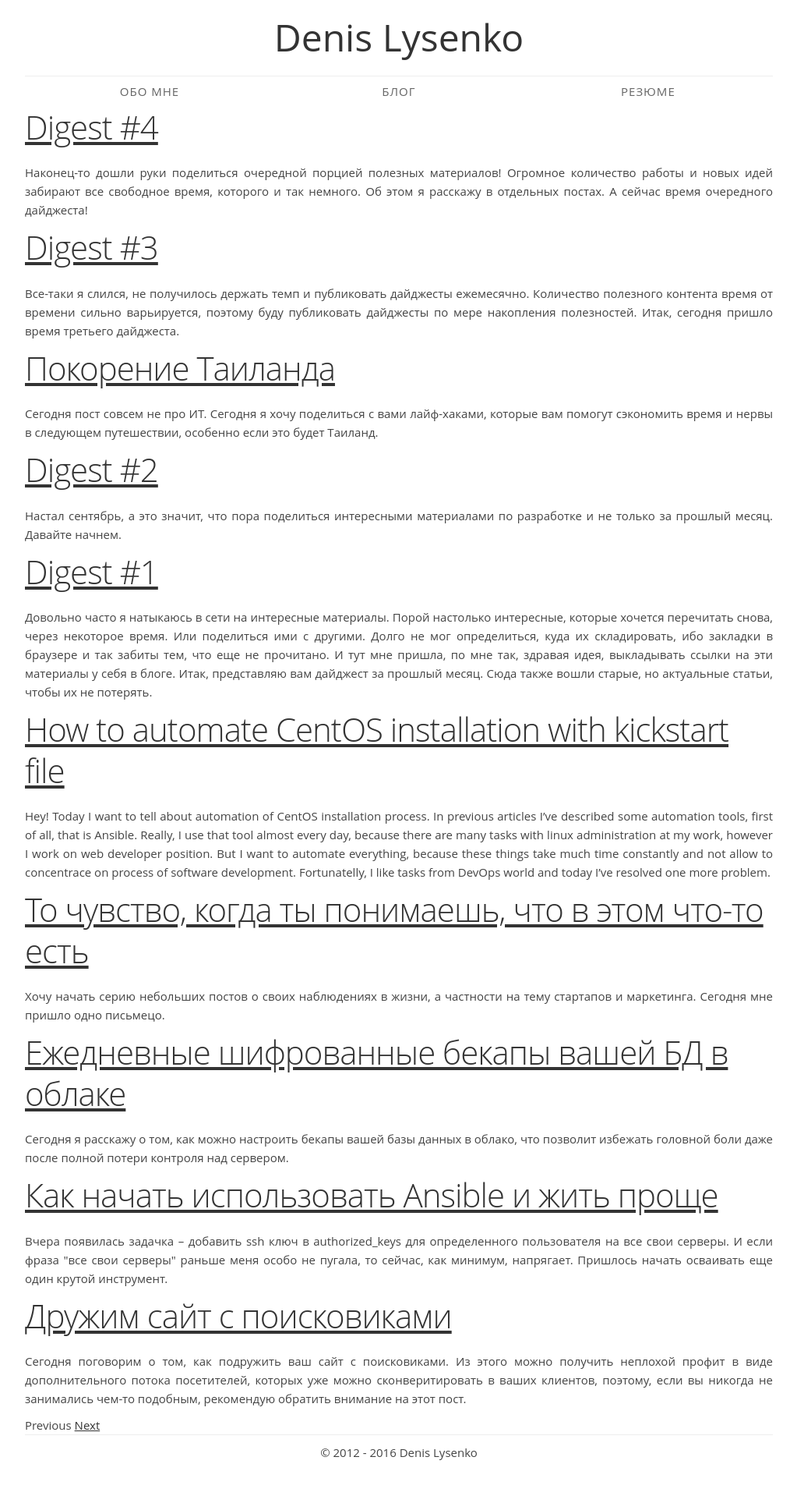
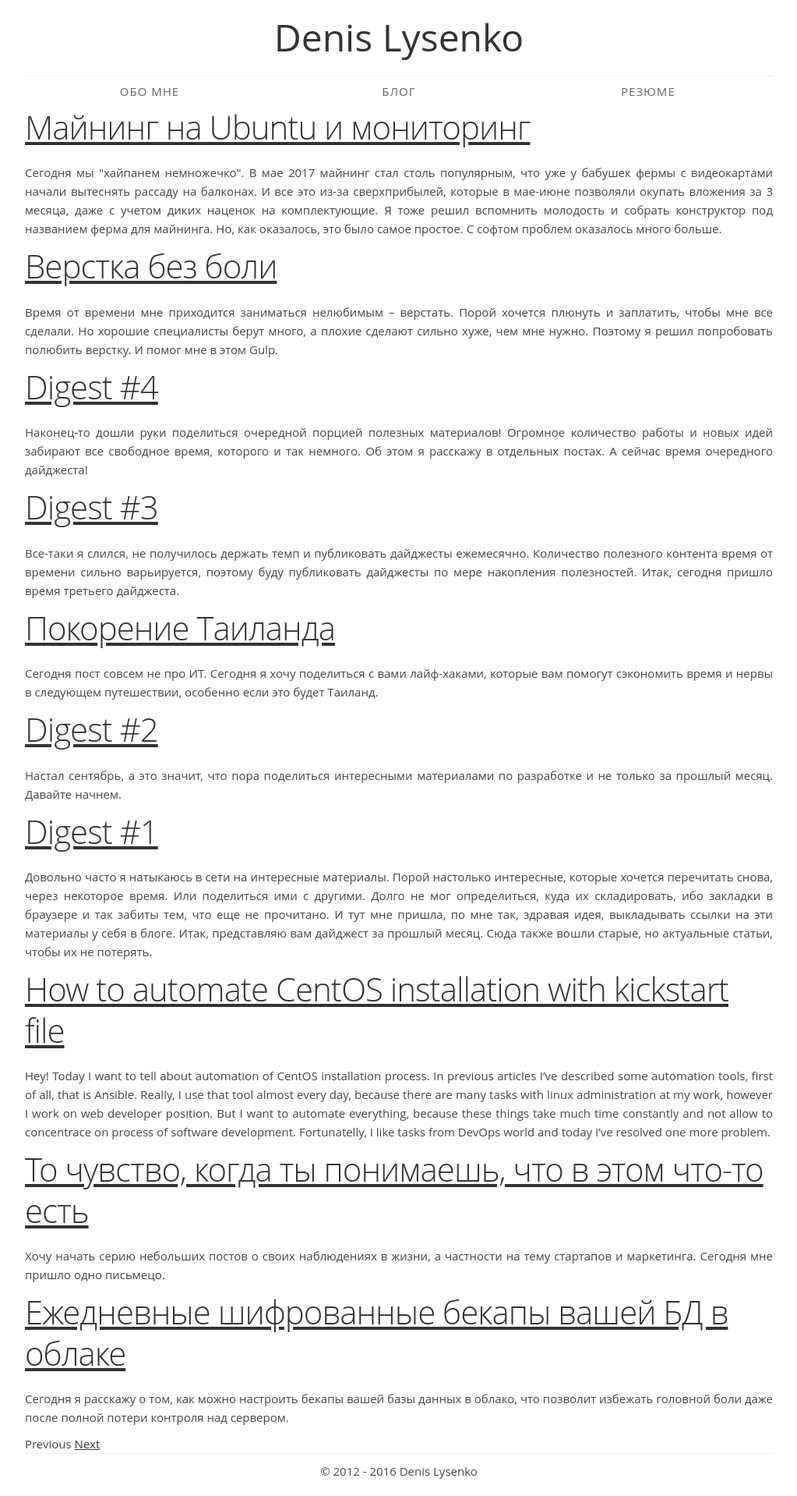
Before and after one commit to lysenkooo/blog, a Jekyll site: the page built from index.html, in a window 1280 px wide. Shown: the whole page at 78% size, without its empty margins (128-1151 px from the left). Built offline with Jekyll 4.4.1, drawn with Linux system fonts in a browser that asks for light colours; nearby versions of some CDN libraries; the list of posts is cut into pages by our own code; before the commit the page ends 1894 px from its top, so only the background shows below that; some of the changed lines change nothing that is shown.

Commit message:
New articles

````diff
--- /dev/null
+++ b/_posts/2017-07-30-html-without-pain.markdown
@@ -0,0 +1,20 @@
+---
+layout: post
+title: Верстка без боли
+date: 2017-07-30 12:05:00 +0300
+categories: ru
+tags: html
+intro: >
+  Время от времени мне приходится заниматься нелюбимым – верстать. Порой хочется
+  плюнуть и заплатить, чтобы мне все сделали. Но хорошие специалисты берут много,
+  а плохие сделают сильно хуже, чем мне нужно. Поэтому я решил попробовать
+  полюбить верстку. И помог мне в этом Gulp.
+---
+
+Не смотря на то, что я уже давно работаю с WebPack и его тоже можно приручить для сборки проекта с версткой, я решил пойти по более классическому пути и изучить для этого дела Gulp. Он мне показался намного проще и лаконичнее. Зачем стрелять из пушки по воробям? WebPack хорош для сборки проектов на ReactJS и прочих, но для сборки верстки вполне достаточно Gulp. Кто-то вообще предпочитает Grunt.
+
+![Gulp with BrowserSync](/assets/gulp.gif)
+
+Итак, зачем это нужно? Gulp позволяет прогнать ваши исходники через кучу фильтров и выдать готовый к продакшену код в отдельной директории. Вы, наверное, знаете, насколько autoprefixer облегчает жизнь, какая крутая штука SCSS, зачем нужно пережимать тяжелые изображения, минифицировать код и так далее. Все это за вас делает Gulp в фоновом режиме. Ко всему прочему, он позволяет вам видеть результаты вашей верстки моментально в браузере сразу после нажатия комбинации для сохранения файла. При изменении HTML, JS или файлов типа изображений и шрифтов, страница просто перезагружается. Если же вы меняете CSS, новые стили подтягиватся по веб-сокету даже без перезагрузки страницы. В общем, эта штука нереально облегчает верстку и даже помогает полюбить ее. Единственное, для полного счастья вам нужно два монитора, либо один большой, чтобы сразу иметь открытый редактор и браузер и каждый раз не жать CMD+Tab (или Alt+Tab для тех, кто еще не в теме).
+
+В очередной раз, когда я в долгожданные выходные взялся за свой Pet Project (да, многие не понимают, но я жду выходных не только, чтобы отдохнуть и почитать книжки, но в первую очередь чтобы поработать над своими проектами), я решил, что пора бы уделить пару часов на настройку Gulp, чтобы больше не мучаться с версткой лендингов. Например, сейчас я пытаюсь запилить продающий сайт для своего проекта в сфере электронной коммерции [YouSales](http://yousales.ru), который уже подходит к стадии MVP (вдруг кто чем решит помочь, пишите на d@lysenkooo.ru). Поэтому, потратив пару-тройку часов я все-таки собрал Boilerplate с поддержкой Bootstrap и Font Awesome на основе Gulp и Bower. И работает это очень круто, [поэтому делюсь с вами](https://github.com/lysenkooo/gulp-bootstrap-boilerplate). Хорошей верстки!
--- /dev/null
+++ b/_posts/2017-07-30-mining-monitoring.markdown
@@ -0,0 +1,337 @@
+---
+layout: post
+title: Майнинг на Ubuntu и мониторинг
+date: 2017-07-30 12:05:00 +0300
+categories: ru
+tags: html
+intro: >
+  Сегодня мы "хайпанем немножечко". В мае 2017 майнинг стал столь популярным, что уже у бабушек фермы с видеокартами начали вытеснять рассаду на балконах. И все это из-за сверхприбылей, которые в мае-июне позволяли окупать вложения за 3 месяца, даже с учетом диких наценок на комплектующие. Я тоже решил вспомнить молодость и собрать конструктор под названием ферма для майнинга. Но, как оказалось, это было самое простое. С софтом проблем оказалось много больше.
+---
+
+Кому просто интересны цифры, [они есть](https://eth.nanopool.org/account/0x837ddd8528fa1961e960704ca4ed5bcdf9603685).
+
+![Etherium Rig on Ubuntu Linux](/assets/rig.jpg)
+
+Хоть я и осилил 60 уроков "Соло на клавиатуре", много печатать по-прежнему не люблю. Поэтому коротко: все майнеры сидели на винде. Проблема номер один: если карточку перегнать, система начинает настолько дико тормозить, что даже перезагрузить машину становится довольно тяжело. Ну, и, проблема номер два: удаленно управлять кроме как через TeamViewer, по-сути, нечем. RDP как-то туго заводился, с учетом того, что к системе не было подключено монитора.
+
+Выход был простым - попробовать Linux. После некоторого шаманства, я смог завести на машине Ubuntu Server 16.04, установил драйнера на карточки. Запустил майнер Claymore настроенный на NanoPool. Все работает – круто! Никакой винды, счастью нет предела. На машинку захожу через `ssh deploy@192.168.1.14` и смотрю все, что мне нужно.  Дальше началось шаманство с разгоном карточек NVIDIA, ведь бег разгона они дают так называемый Hashrate около 19 с карточки, а с разгоном около 23. Выяснилось, что разогнять можно `nvidia-smi`. Только вот эта штука требует запущенных иксов. А у нас Ubuntu Server. Окей, делаем workaround - запускаем в фоне иксы, и утилита отрабатывает. Правда, если вы до этого сгенерировали верный `Xorg.conf`. Даю по памяти +800Mhz как на винде в MSI Afterburner – хэшрейт намного ниже. Не понимаю в чем проблема. Методом тыка выяснется, что в линуксе чтобы дать эквивалент в +800 на винде, нужно выставить где-то +1500. И получаем те же заветные 23 мегахэша. Далее нужно сделать, чтобы все это дело запускалось при запуске системы.
+
+Для этого создаем файл systemd `/lib/systemd/system/claymore.service`.
+
+```
+[Unit]
+Description=Claymore Miner
+After=network.target
+
+[Service]
+User=deploy
+WorkingDirectory=/home/deploy/claymore
+ExecStart=/home/deploy/claymore/start.sh
+Restart=always
+RestartSec=60
+
+[Install]
+WantedBy=multi-user.target
+```
+
+Пишем файлик `start.sh`.
+
+```
+#!/bin/sh
+
+notify() {
+    curl https://api.telegram.org/bot***/sendMessage -d "chat_id=***" -d "text=${1}"
+}
+
+EMAIL="crashcube@gmail.com"
+ETH_WALLET="0x837ddd8528fa1961e960704ca4ed5bcdf9603685"
+SC_WALLET="b77c4bdce8033e61a33352773156a91e385efa62f5a130bfa8fcca4f58559d5979ac158d52e6"
+HOSTNAME=`uname -n`
+SERVER_IPS=`ip -o -4 addr list | grep -v 127.0.0.1 | awk '{print $4}' | tr '\n' ' ' | sed -e 's/\s*$//'`
+
+notify "Starting miner on ${HOSTNAME} located at ${SERVER_IPS}"
+
+# overclock
+
+sudo X :1 &
+
+for i in $(seq 0 5); do
+  sudo nvidia-settings --display :1 -a "[gpu:$i]/GPUFanControlState=1" -a "[fan:$i]/GPUTargetFanSpeed=80"
+  sudo nvidia-settings --display :1 -a "[gpu:$i]/GPUMemoryTransferRateOffset[3]=1500"
+  sudo nvidia-settings --display :1 -a "[gpu:$i]/GPUGraphicsClockOffset[3]=50"
+  sleep 5
+done
+
+# start claymore
+
+export GPU_FORCE_64BIT_PTR=0
+export GPU_MAX_HEAP_SIZE=100
+export GPU_USE_SYNC_OBJECTS=1
+export GPU_MAX_ALLOC_PERCENT=100
+export GPU_SINGLE_ALLOC_PERCENT=100
+
+if [ -z "$SC_WALLET" ]; then
+  COMMAND="./ethdcrminer64 -epool eth-eu1.nanopool.org:9999 -ewal ${ETH_WALLET}.${HOSTNAME}/${EMAIL} -epsw x -mode 1 -ftime 10 -tt -80 -ttli 75 -tstop 80 -r 1"
+else
+  COMMAND="./ethdcrminer64 -epool eth-eu1.nanopool.org:9999 -ewal ${ETH_WALLET}.${HOSTNAME}/${EMAIL} -epsw x -dcoin sia -dpool sia-eu1.nanopool.org:7777 -dwal ${SC_WALLET}/${HOSTNAME}/${EMAIL} -dpsw x -ftime 10 -tt -80 -ttli 75 -tstop 80 -r 1 -dcri 20 -ttdcr 70"
+fi
+
+notify "${COMMAND}"
+
+$COMMAND
+```
+
+Далее `systemctl enable claymore` и `systemctl start claymore`.
+
+Думаю, суть понятна. Скрипт запусился - кричим об этом в телеграм. Разгоняет все 6 карточек по очереди, запустив перед этим иксы. Затем, запускаем Claymore в соло или дуал майнинге. Не хватает лишь мониторинга. Вдруг температура выросла или хэшрейт упал, как об этом узнать. Окей, пишу свой первый в жизни скрипт на питоне. Правда перед этим сначала лезу в доку Claymore чтобы посмотреть API. Но там пишут, мол, лень писать доку по API, юзайте `tcpdump` или Wireshark и сами разберетесь. Удивился, но что делать, пришлось скачать Wireshart и посмотреть, что за пакетики летят. Оказалось там JSON RPC.
+
+```python
+#!/usr/bin/env python
+
+import socket
+import json
+import requests
+
+def notify(text):
+    url = "https://api.telegram.org/bot***/sendMessage"
+
+    payload = {
+        'chat_id': '***',
+        'text': text
+    }
+
+    r = requests.post(url, data=payload)
+
+s = socket.socket(socket.AF_INET, socket.SOCK_STREAM)
+s.connect(('127.0.0.1', 3333))
+s.sendall('{"id":0,"jsonrpc":"2.0","method":"miner_getstat1"}.')
+s.shutdown(socket.SHUT_WR)
+
+response = ''
+
+while 1:
+    data = s.recv(1024)
+    if not data:
+        break
+    response += data
+
+s.close()
+
+json = json.loads(response)
+
+rate_string = json['result'][3].split(';')
+
+for rate in rate_string:
+    if int(rate) > 18000:
+        continue
+
+    notify(response)
+    break
+
+temp_string = json['result'][6].split(';')
+
+for i, temp in enumerate(temp_string):
+    if i % 2 != 0 or int(temp) < 70:
+        continue
+
+    notify(response)
+    break
+```
+
+А питон не так уж и плох! На этом этапе я остановился и забыл на пару дней про ферму. Не считая того, что я хотел возможность логиниться на нее из любой точки, а не только из локальной сети, поэтому мне пришлось понднять OpenVPN сервер на своем VPS и сделать, чтобы ферма при загрузке коннектилась в этому серверу. Таким образом, подключивишь с ноута к VPN я мог зайти на ферму, даже находясь в сотнях киллометров от нее. И это все за NAT без белого IP. Лучше способа просто не придумал.
+
+В общем, через несколько дней мне сообщают, что вышел апдейт майнера EthMiner, который позволяет повысить хэшрейт на карточках 1060. Правда его даже в паблик еще не выкинули. Пришлось пойти на GitHub, склонировать репозиторий, скопилировать этот майнер. Проверяю – реально работает быстрее. Только вот API у него уже нет. А мониторить как-то надо. В итоге решаю написать Wrapper на Ruby, который слушает STDOUT от майнера, дергает оттуда хэшрейт и решает, насколько все хорошо. Плюс параллельно он дергает стату с карточек, типа температуры и мощности и при возникновении отклонений сигнализирует об этом мне в телеграм.
+
+Конечный скрипт получился таким.
+
+```ruby
+#!/usr/bin/env ruby
+
+require 'open3'
+require 'timeout'
+require 'logger'
+require 'uri'
+require 'net/http'
+require 'openssl'
+
+STDOUT.sync = true
+Thread.abort_on_exception = true
+
+$log = Logger.new(STDOUT)
+$log.level = Logger::INFO
+$log.formatter = proc do |severity, datetime, progname, msg|
+  "#{msg}\n"
+end
+
+$notifications = []
+$last_notify = 0
+$total_rate = 0
+$total_count = 0
+
+def notify(text)
+  $log.warn "Notify: #{text}"
+
+  $notifications << text
+
+  return if Time.now.to_i - $last_notify < 300
+
+  url = 'https://api.telegram.org/bot***/sendMessage'
+
+  params = {
+    chat_id: ***,
+    text: $notifications.join("\n---\n")
+  }
+
+  puts url
+  puts params
+
+  uri = URI.parse(url)
+  http = Net::HTTP.new(uri.host, uri.port)
+  http.use_ssl = (uri.scheme == 'https')
+  http.verify_mode = OpenSSL::SSL::VERIFY_NONE
+
+  request = Net::HTTP::Post.new(uri)
+  request.set_form_data(params)
+  response = http.request(request)
+
+  puts response.body
+
+  $notifications = []
+  $last_notify = Time.now.to_i
+end
+
+def smi_check
+  Timeout::timeout(10) do
+    smi = `nvidia-smi --format=csv,noheader --query-gpu=index,pstate,fan.speed,temperature.gpu,power.draw,utilization.memory,utilization.gpu,memory.used,memory.total,clocks.current.graphics,clocks.max.graphics,clocks.current.memory,clocks.max.memory`.strip
+
+    $log.info smi
+    $log.info "Avg rate: #{($total_rate / $total_count).round(2)}"
+
+    need_notify = false
+
+    if smi.include?('Unable to determine')
+        notify 'Reboot because GPU is lost'
+        `sudo shutdown -r now`
+        return
+    end
+
+    smi.lines.each do |line|
+      index, pstate, fan, temp, power = line.split(',').map(&:strip)
+
+      need_notify = true if power.to_f < 60
+      need_notify = true if temp.to_f > 70
+    end
+
+    notify smi if need_notify
+  end
+rescue Timeout::Error
+  notify 'Reboot because of smi timeout'
+
+  `sudo shutdown -r now`
+end
+
+observer = Thread.new do
+  sleep(60)
+
+  while true
+    smi_check
+
+    sleep(30)
+  end
+end
+
+Open3.popen2e('./start.sh') do |stdin, stdout_err, wait_thr|
+  started_at = Time.now.to_i
+  enabled = false
+  low_rates = 0
+
+  while line = stdout_err.gets
+    $log.info line
+
+    match = /: (.+)MH\/s/.match(line)
+
+    if match
+      rate = match[1].to_f
+
+      $total_rate += rate
+      $total_count += 1
+
+      if rate.to_f < 120
+        low_rates += 1
+      else
+        enabled = true
+        low_rates = 0
+      end
+    end
+
+    if low_rates > 1000
+      if enabled
+        notify 'Stop current process because of low rate'
+
+        break
+      elsif Time.now.to_i - started_at > 300
+        notify 'Reboot machine because of bad run'
+
+        `sudo shutdown -r now`
+      end
+    end
+  end
+
+  $log.warn 'Exit process'
+
+  exit 1
+end
+```
+
+Сам скрипт `start.sh` похож на первоначальный.
+
+```
+#!/bin/bash
+
+notify() {
+    curl -s https://api.telegram.org/bot***/sendMessage -d "chat_id=***" -d "text=${1}"
+}
+
+WALLET="0x837ddd8528fa1961e960704ca4ed5bcdf9603685"
+HOSTNAME=`uname -n`
+EMAIL="crashcube@gmail.com"
+SERVER_IPS=`ip -o -4 addr list | grep -v 127.0.0.1 | awk '{print $4}' | tr '\n' ' ' | sed -e 's/\s*$//'`
+
+notify "Starting ${HOSTNAME} @ ${SERVER_IPS}"
+
+# overclock
+
+sudo nvidia-smi -pm 1
+sudo nvidia-smi -pl 80
+
+sudo X :1 &
+
+CORE_CLOCK=(0 0 0 0 0 0)
+MEM_CLOCK=(1500 1000 1500 1500 1500 1500)
+
+for i in $(seq 0 5); do
+        sudo nvidia-settings --display :1 -a "[gpu:$i]/GPUPowerMizerMode=1"
+        sudo nvidia-settings --display :1 -a "[gpu:$i]/GPUGraphicsClockOffset[3]=${CORE_CLOCK[$i]}"
+        sudo nvidia-settings --display :1 -a "[gpu:$i]/GPUMemoryTransferRateOffset[3]=${MEM_CLOCK[$i]}"
+        sudo nvidia-settings --display :1 -a "[gpu:$i]/GPUFanControlState=1" -a "[fan:$i]/GPUTargetFanSpeed=80"
+        sleep 1
+done
+
+# start
+
+export GPU_FORCE_64BIT_PTR=0
+export GPU_MAX_HEAP_SIZE=100
+export GPU_USE_SYNC_OBJECTS=1
+export GPU_MAX_ALLOC_PERCENT=100
+export GPU_SINGLE_ALLOC_PERCENT=100
+
+COMMAND="./ethminer --farm-recheck 200 -U -S eth-eu1.nanopool.org:9999 -FS eth-eu2.nanopool.org:9999 -O ${WALLET}.${HOSTNAME}/${EMAIL}"
+
+echo $COMMAND
+
+notify "${COMMAND}"
+
+$COMMAND
+```
+
+Ах, да. Много проблем было с тем, что возникала проблема с карточками, будто бы им дали слишком много разгона. В итоге оказалось, что у нас попалась одна карточка на памти от Hynix, и она совсем не держала цифры, которые держали другие карточки на памяти Samsung. Поэтому решением стало просто уменьшение разгона на конкретной карточке, и все проблемы исчезли.
--- a/css/styles.css
+++ b/css/styles.css
@@ -100,3 +100,7 @@ code {
     padding-top: 10px;
     text-align: center;
 }
+
+img {
+  max-width: 100%;
+}
````
Also changed, not shown: 2 other files.
